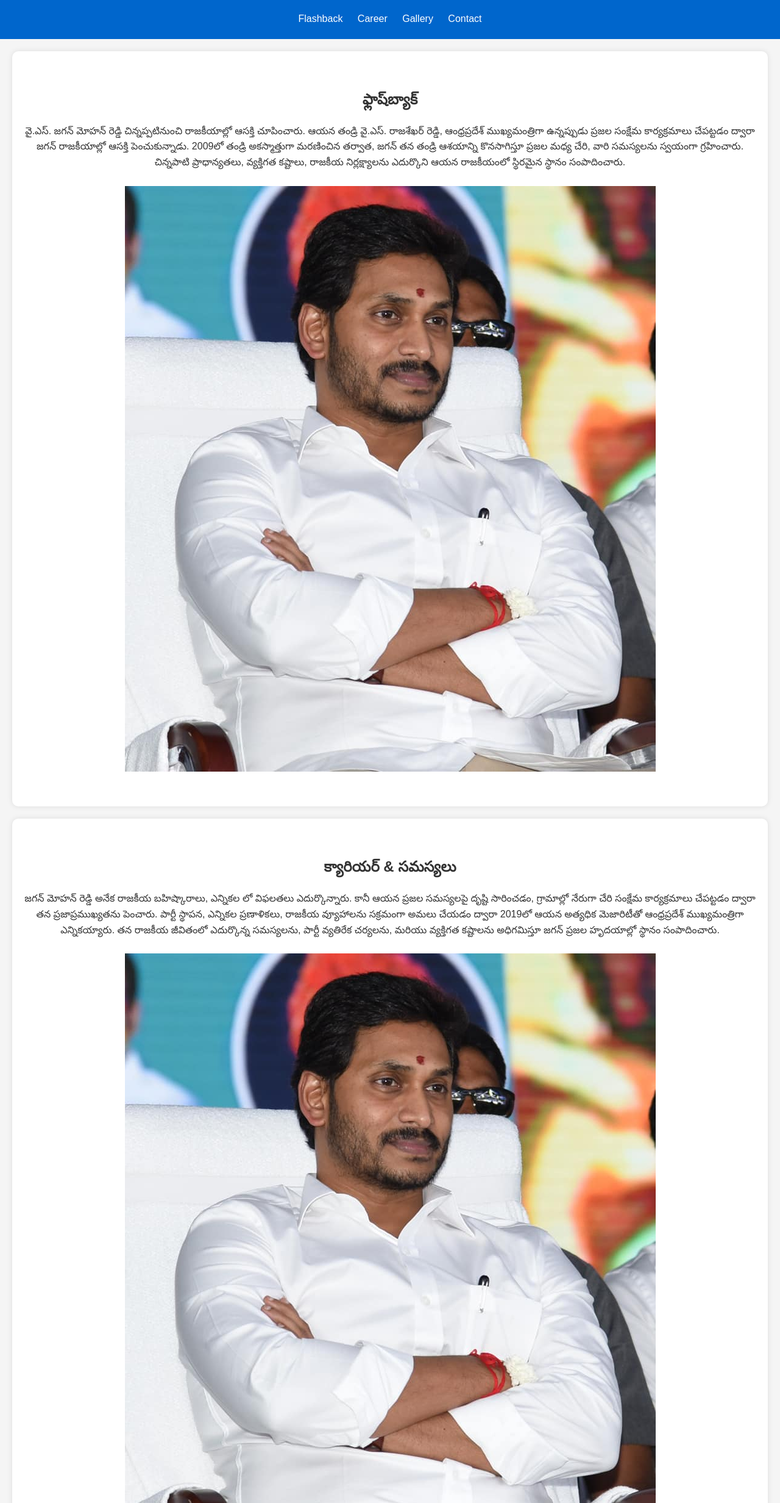
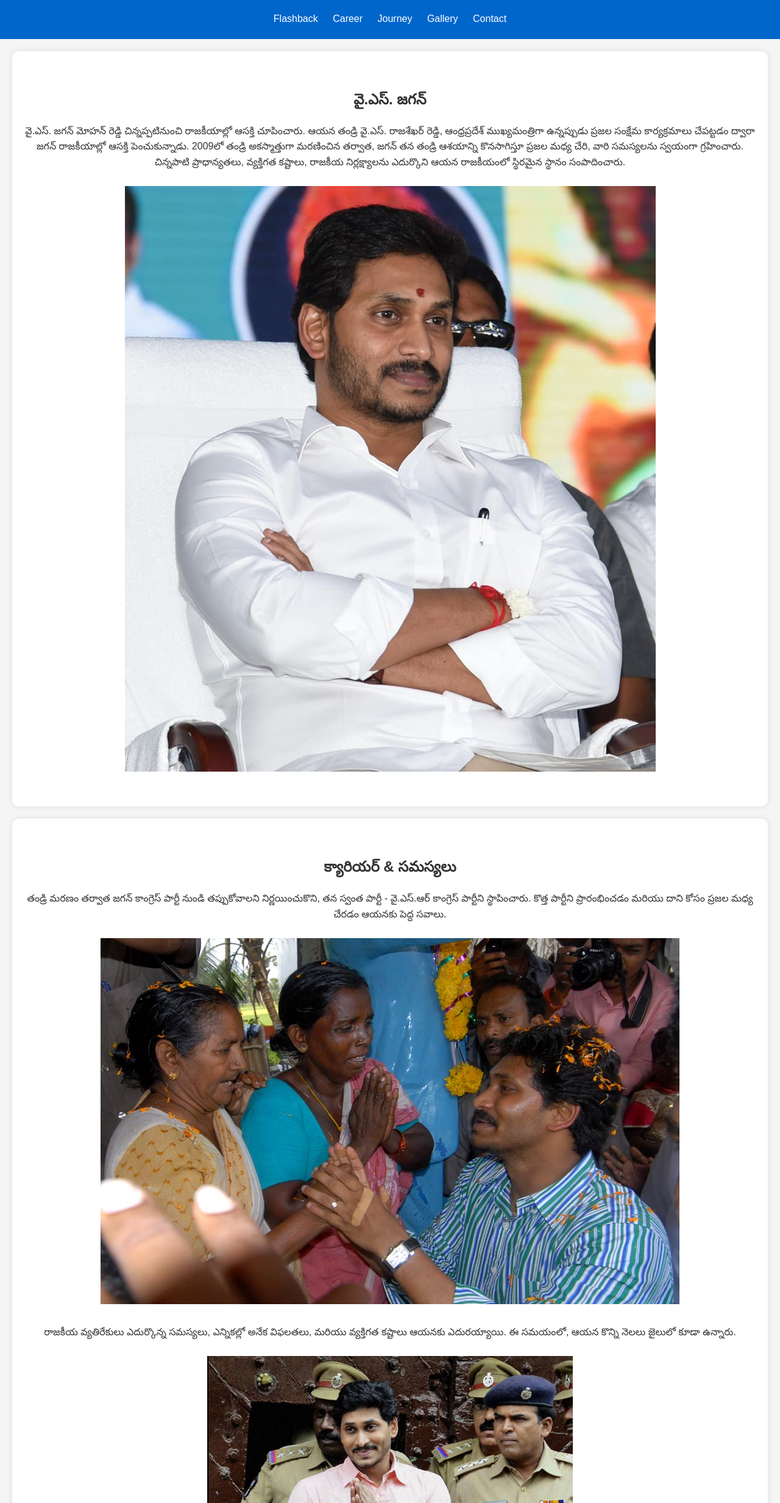
Before and after one commit to Ajaypremkumar7/Anna, a plain HTML site: page index.html in a window 1280 px wide. Shown: the part 96-2560 px from the top of the page at 61% size. Drawn offline with Linux system fonts and the light colour scheme.

Commit message:
Updated flashback heading to Telugu and other content changes

```diff
--- a/index.html
+++ b/index.html
@@ -15,13 +15,14 @@
     <nav>
       <a href="#flashback">Flashback</a>
       <a href="#career">Career</a>
+      <a href="#journey">Journey</a>
       <a href="#gallery">Gallery</a>
       <a href="#contact">Contact</a>
     </nav>
   </header>
 
   <section id="flashback">
-    <h2>ఫ్లాష్‌బ్యాక్</h2>
+  <h2>వై.ఎస్. జగన్</h2>
   <p>
     వై.ఎస్. జగన్ మోహన్ రెడ్డి చిన్నప్పటినుంచి రాజకీయాల్లో ఆసక్తి చూపించారు.
     ఆయన తండ్రి వై.ఎస్. రాజశేఖర్ రెడ్డి, ఆంధ్రప్రదేశ్ ముఖ్యమంత్రిగా ఉన్నప్పుడు ప్రజల సంక్షేమ కార్యక్రమాలు చేపట్టడం ద్వారా జగన్ రాజకీయాల్లో ఆసక్తి పెంచుకున్నాడు.
@@ -34,18 +35,36 @@
   <section id="career">
     <h2>క్యారియర్ & సమస్యలు</h2>
     <p>
-      జగన్ మోహన్ రెడ్డి అనేక రాజకీయ బహిష్కారాలు, ఎన్నికల లో విఫలతలు ఎదుర్కొన్నారు.
-      కానీ ఆయన ప్రజల సమస్యలపై దృష్టి సారించడం, గ్రామాల్లో నేరుగా చేరి సంక్షేమ కార్యక్రమాలు చేపట్టడం ద్వారా తన ప్రజాప్రముఖ్యతను పెంచారు.
-      పార్టీ స్థాపన, ఎన్నికల ప్రణాళికలు, రాజకీయ వ్యూహాలను సక్రమంగా అమలు చేయడం ద్వారా 2019లో ఆయన అత్యధిక మెజారిటీతో ఆంధ్రప్రదేశ్ ముఖ్యమంత్రిగా ఎన్నికయ్యారు.
-      తన రాజకీయ జీవితంలో ఎదుర్కొన్న సమస్యలను, పార్టీ వ్యతిరేక చర్యలను, మరియు వ్యక్తిగత కష్టాలను అధిగమిస్తూ జగన్ ప్రజల హృదయాల్లో స్థానం సంపాదించారు.
+      తండ్రి మరణం తర్వాత జగన్ కాంగ్రెస్ పార్టీ నుండి తప్పుకోవాలని నిర్ణయించుకొని, తన స్వంత పార్టీ - వై.ఎస్.ఆర్ కాంగ్రెస్ పార్టీని స్థాపించారు.
+      కొత్త పార్టీని ప్రారంభించడం మరియు దాని కోసం ప్రజల మధ్య చేరడం ఆయనకు పెద్ద సవాలు.
     </p>
-    <img src="images/Jagan.jpg" alt="YS Jagan Mohan Reddy" class="responsive-img">
+    <img src="images/Jagan1.jpg" alt="YS Jagan New Party" class="responsive-img">
+    <p>
+      రాజకీయ వ్యతిరేకులు ఎదుర్కొన్న సమస్యలు, ఎన్నికల్లో అనేక విఫలతలు, మరియు వ్యక్తిగత కష్టాలు ఆయనకు ఎదురయ్యాయి.
+      ఈ సమయంలో, ఆయన కొన్ని నెలలు జైలులో కూడా ఉన్నారు.
+    </p>
+    <img src="images/Jagan4.jpg" alt="YS Jagan in Jail" class="responsive-img">
+  </section>
+
+  <section id="journey">
+    <h2>జీవితయాత్ర & విజయాలు</h2>
+    <p>
+      జైలు నుండి వెలువడి, జగన్ మోహన్ రెడ్డి తన ప్రజలతో నేరుగా సంబంధం పెంచడానికి ‘పాదయాత్ర’ ప్రారంభించారు.
+      ఈ పాదయాత్రలో గ్రామాలకు, పట్టణాలకు వెళ్ళి ప్రజల సమస్యలు తెలుసుకుని, సంక్షేమ కార్యక్రమాలను ప్రారంభించారు.
+    </p>
+    <img src="images/Jagan_padayatra.jpg" alt="YS Jagan Padayatra" class="responsive-img">
+    <p>
+      ప్రజల హృదయాల్లో స్థానం సంపాదించిన తర్వాత, ఆయన 2019లో అత్యధిక మెజారిటీతో ఆంధ్రప్రదేశ్ ముఖ్యమంత్రిగా ఎన్నికయ్యారు.
+      ఈ విజయ యాత్ర, వ్యక్తిగత కష్టాలను అధిగమించి, ప్రజల కోసం చేసిన సంకల్పానికి నిదర్శనం.
+    </p>
+    <img src="images/Jagan3.jpg" alt="YS Jagan CM 2019" class="responsive-img">
   </section>
 
   <section id="gallery">
     <h2>గ్యాలరీ</h2>
     <img src="images/Jagan.jpg" alt="YS Jagan Mohan Reddy" class="responsive-img">
-    <img src="images/Jagan.jpg" alt="YS Jagan Mohan Reddy" class="responsive-img">
+    <img src="images/Jagan_padayatra.jpg" alt="YS Jagan Padayatra" class="responsive-img">
+    <img src="images/Jagan3.jpg" alt="YS Jagan CM 2019" class="responsive-img">
   </section>
 
   <section id="contact">
```
Also changed, not shown: images/Jagan1.jpg (added), images/Jagan2.jpg (added), images/Jagan3.jpg (added), images/Jagan4.jpg (added), images/Jagan_padayatra.jpg (added). Lines whose indentation alone changed are shown as unchanged.
